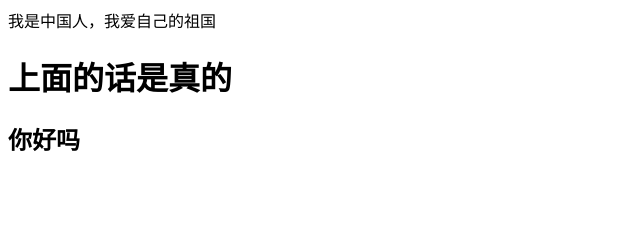
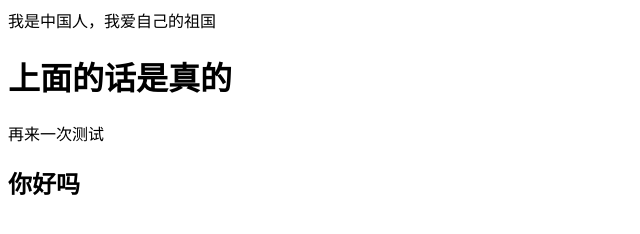
Before and after one commit to janeywmy/test2, a plain HTML site: page index.html in a window 1280 px wide. Shown: the whole page, without its empty margins (0-640 px from the left). Drawn offline with Linux system fonts and the light colour scheme.

Commit message:
再来一次测试

```diff
--- a/index.html
+++ b/index.html
@@ -8,7 +8,7 @@
     <body>
         <div>我是中国人，我爱自己的祖国</div>
         <h1>上面的话是真的</h1>
-
+        <div>再来一次测试</div>
         <h2>你好吗</h2>
 
     </body>
```
